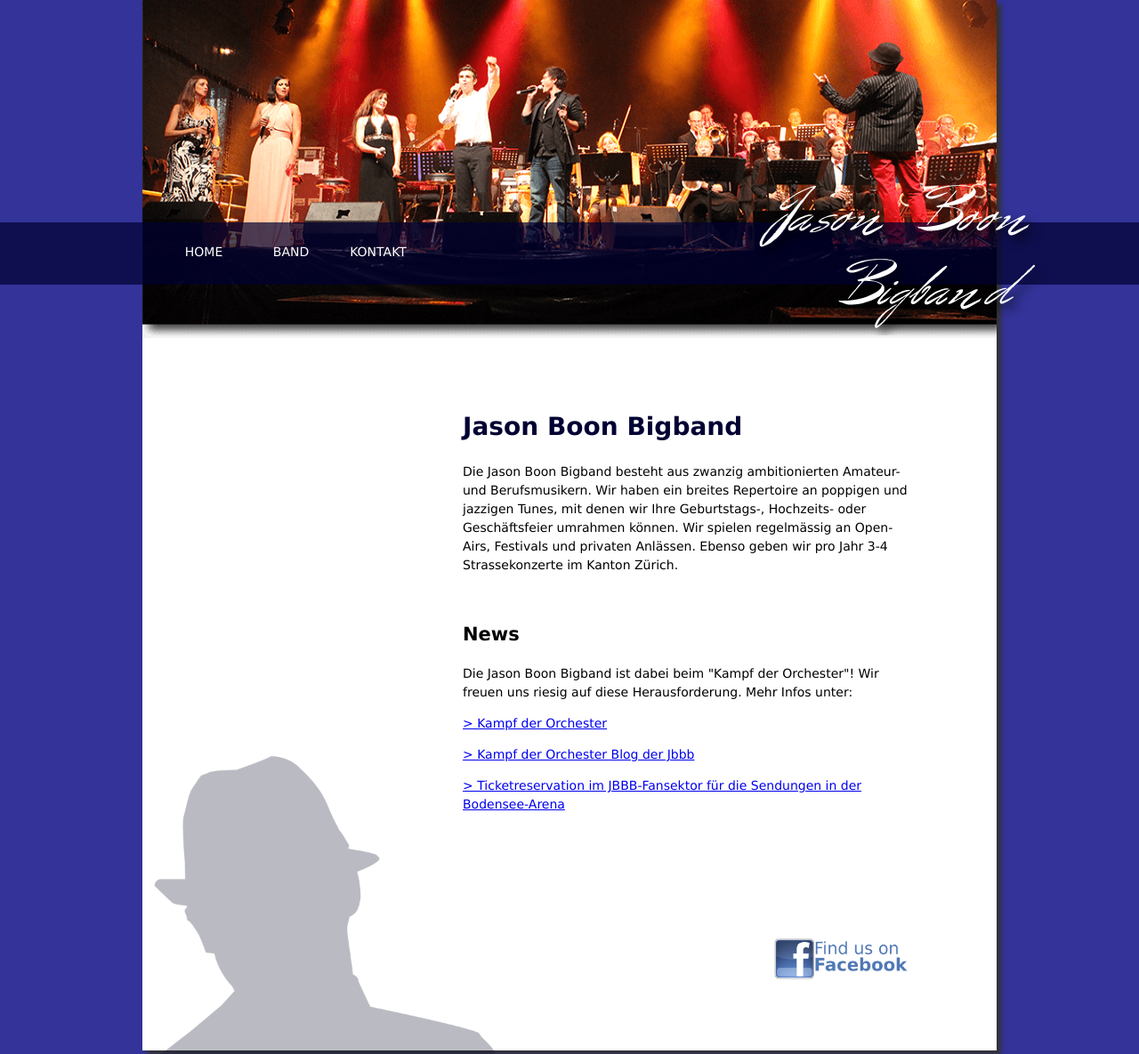
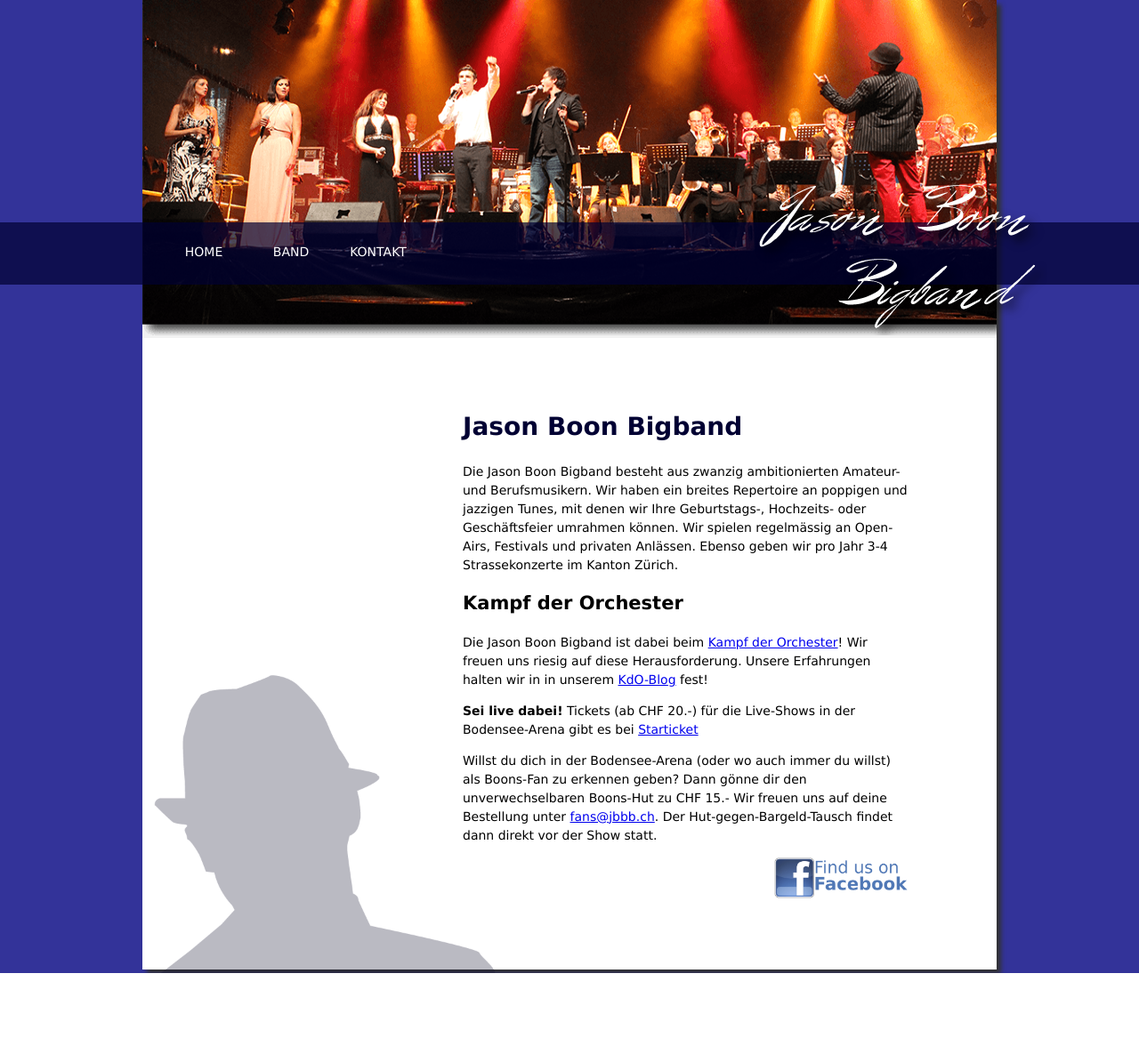
Before and after one commit to jasonboonbigband/website, a PHP site: page / in a window 1280 px wide. Shown: the whole page at 89% size. After the commit the page ends 1094 px from the top, so only its background shows below. Run offline with PHP 8.4, Linux system fonts and the light colour scheme.

Commit message:
kdo info  und ticket link update

```diff
--- a/index.php
+++ b/index.php
@@ -19,19 +19,19 @@
       <p>Die Jason Boon Bigband besteht aus zwanzig ambitionierten Amateur- und Berufsmusikern. Wir haben ein breites Repertoire an poppigen und jazzigen Tunes, mit denen wir Ihre Geburtstags-, Hochzeits- oder Geschäftsfeier umrahmen können.
 
       Wir spielen regelmässig an Open-Airs, Festivals und privaten Anlässen. Ebenso geben wir pro Jahr 3-4 Strassekonzerte im Kanton Zürich.</p>
-      <p>&nbsp;</p>
 
-      <h2>News</h2>
-      <p> Die Jason Boon Bigband ist dabei beim "Kampf der Orchester"! Wir freuen uns riesig auf diese Herausforderung.
-      Mehr Infos unter: <br /></p>
-      <p><a href="http://www.srf.ch/kampfderorchester" target="_blank">&gt; Kampf der Orchester</a></p>
-      <p><a href="http://jasonboonbigband.blogspot.ch/" target="_blank">&gt; Kampf der Orchester Blog der Jbbb</a></p>
-      <p><a href="https://docs.google.com/forms/d/1EfILTbdNnSBgnW282pQP-UKd3-bXhVSN8xUmt9eM9DY/viewform?usp=send_form" target="_blank">&gt; Ticketreservation im JBBB-Fansektor f&uuml;r die Sendungen in der Bodensee-Arena</a></p>
-      <p>&nbsp;</p>
-      <p>&nbsp;</p>
-      <p><br>
-        <br>
-      </p>
+      <h2>Kampf der Orchester</h2>
+      Die Jason Boon Bigband ist dabei beim <a href="http://www.srf.ch/kampfderorchester" target="_blank">Kampf der Orchester</a>! Wir freuen uns riesig auf diese Herausforderung.
+      Unsere Erfahrungen halten wir in in unserem <a href="http://jasonboonbigband.blogspot.ch/" target="_blank">KdO-Blog</a> fest!
+
+      <p><b>Sei live dabei!</b> Tickets (ab CHF 20.-) für die Live-Shows in der Bodensee-Arena gibt es bei <a href="https://www.starticket.ch/0showlist.asp?Language=D&txtSearch=kampf+der+orchester&suchen.x=0&suchen.y=0&fulltextHidden=1">Starticket</a></p>
+
+      <p>Willst du dich in der Bodensee-Arena (oder wo auch immer du willst) als
+Boons-Fan zu erkennen geben? Dann gönne dir den unverwechselbaren
+Boons-Hut zu CHF 15.- Wir freuen uns auf deine Bestellung unter
+<a href="fans@jbbb.ch">fans@jbbb.ch</a>. Der Hut-gegen-Bargeld-Tausch findet dann direkt vor der
+Show statt.</p>
+
       <a href="https://www.facebook.com/JasonBoonBigBand?fref=ts" target="_blank"><img src="images/facebook.png" width="150" align="right" /></a>
 
     </div>
```
